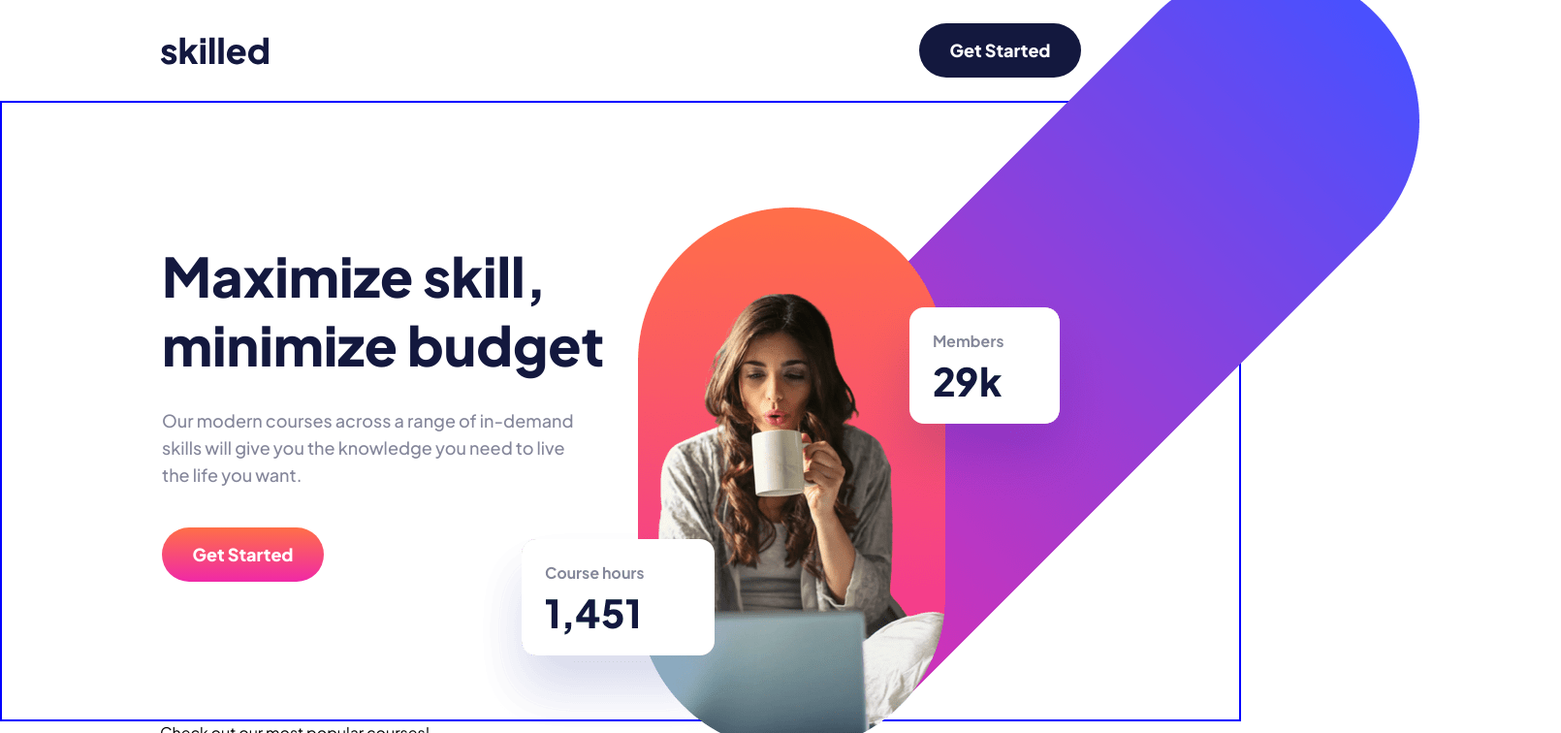
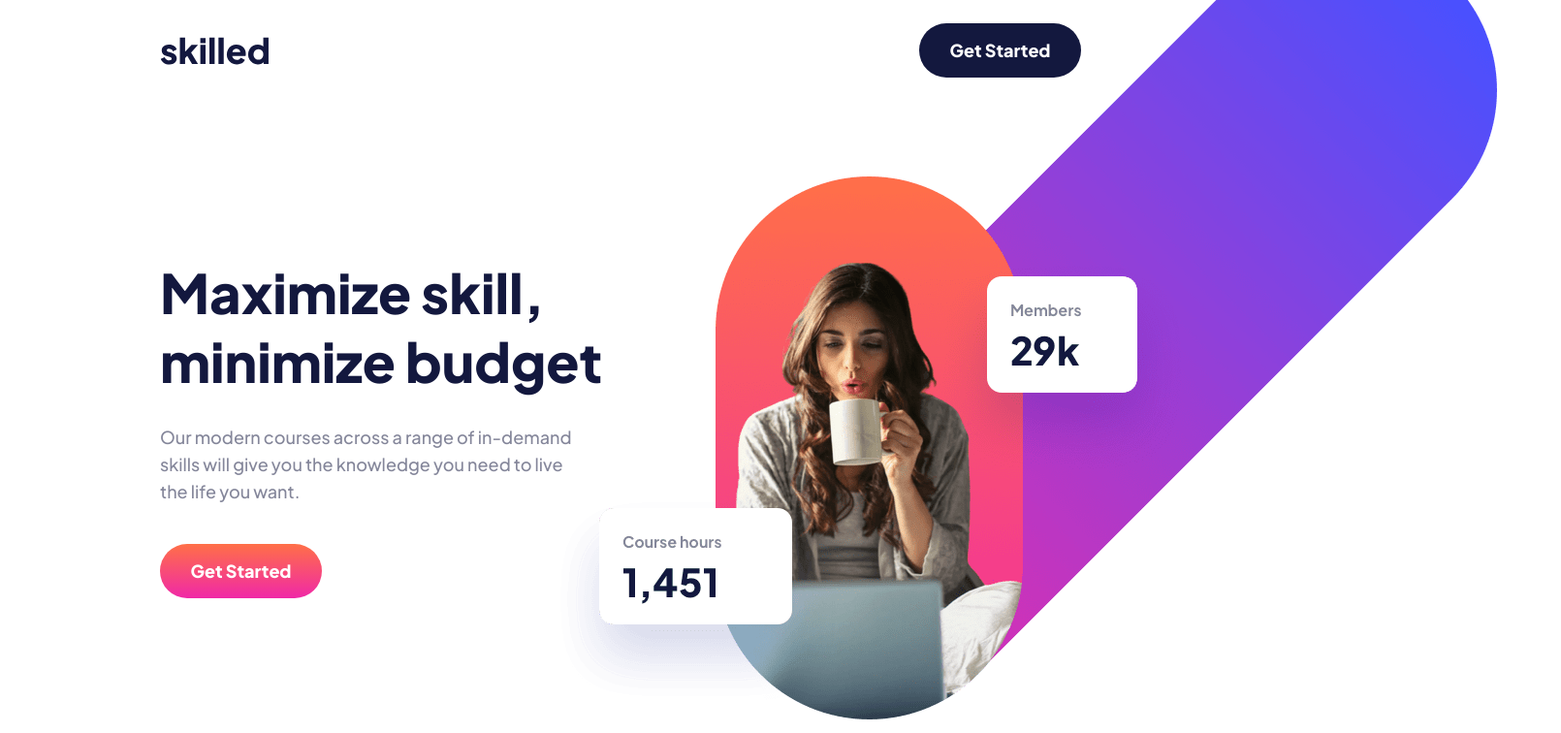
Before and after one commit to nicorithner/solution-skilled-elearning-landing-page, a React (Create React App) app: page / in a window 1280 px wide. Shown: the top 756 px of the page at 97% size, 1610 px wide, since content can reach past the window. Built offline with nearby package versions, Linux system fonts and the light colour scheme.

Commit message:
Style Hero image desktop size 1440px size

```diff
--- a/src/components/heroSection/HeroSection.styled.js
+++ b/src/components/heroSection/HeroSection.styled.js
@@ -7,16 +7,17 @@ export const HeroWrapper = styled.section`
   justify-content: space-between;
   align-items: center;
   min-width: 100%;
-  min-height: 80vh;
   padding-left: 165px;
-  border: solid 2px blue;
 `;
+
 export const HeroLeftSegment = styled.div`
   display: flex;
   flex-direction: column;
   justify-content: space-between;
   width: 457px;
   height: auto;
+  margin-top: 162px;
+  margin-bottom: 225px;
 `;
 
 export const HeroHeading = styled(Heading)`
@@ -29,16 +30,18 @@ export const HeroDescription = styled(TextGray)`
 `;
 
 export const HeroRightSegment = styled.div``;
+
 export const HeroImgDesktop = styled.img`
   display: block;
   position: absolute;
-  right: -250px;
-  top: -100px;
+  right: -330px;
+  top: -132px;
 
   @media only screen and (max-width: 768px) {
     display: none;
   }
 `;
+
 export const HeroImgTablet = styled.img`
   display: none;
 
@@ -46,6 +49,7 @@ export const HeroImgTablet = styled.img`
     display: block;
   }
 `;
+
 export const HeroImgMobile = styled.img`
   display: none;
 
```
